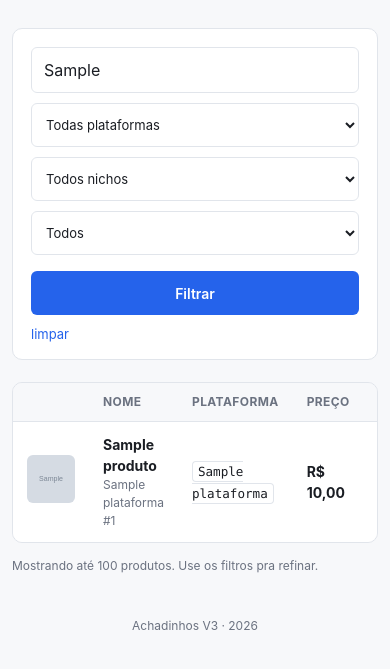
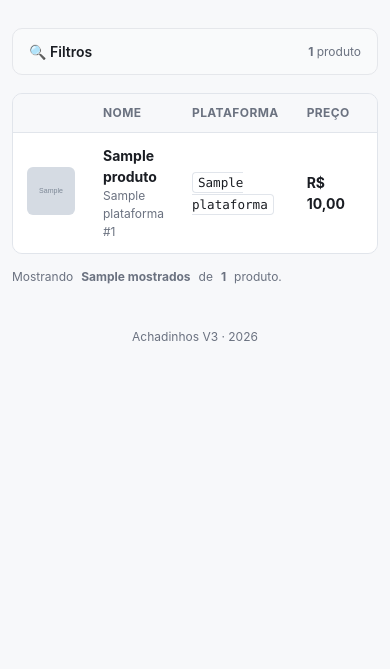
Before and after one commit to silviosvargas/achadinhosv3, a FastAPI app: template app/web/templates/produtos.html in a window 390 px wide. Shown: the part 118-787 px from the top of the page. Run offline with FastAPI, Linux system fonts and the light colour scheme; the template is opened without the code that fills it: most values are stand-ins (such as "Sample title", 1, 10 or a date in 2020); grey boxes marked "Sample" are stand-in pictures; parts of the project's set-up code (start-up, migrations or seed data) failed here and were passed over.

Commit message:
fix(produtos): 422 nos filtros + UI mais refinada
Bug: GET /produtos?busca=&plataforma=ml&nicho_id=1&bloqueado= retornava
422 "Input should be a valid integer, unable to parse string as an
integer" porque FastAPI declarava `bloqueado: int | None` e tentava
parsear string vazia ("") como int.

Fix: helper `_query_int(valor)` aceita string vazia/None/inválida →
None. Aplicado em `nicho_id`, `bloqueado` e novo `limite`.

UI mais refinada (`produtos.html`):

- Filtros agora num <details> colapsável; abre auto se houver filtro
  ativo. Reduz ruído visual quando ninguém quer filtrar.
- Layout em grid responsivo (auto-fit minmax(180px, 1fr)) com labels
  visíveis em cada campo.
- Contador no header: "Mostrando 50 de 230 produtos" + chip "ativos"
  quando algum filtro está aplicado.
- 2 filtros novos:
  - Link de afiliado: "Tem meli.la" / "Só fallback" — ajuda diagnosticar
    produtos cujo linkbuilder ML falhou (URL afiliada continua no
    `?matt_word=` em vez de meli.la/XXX).
  - Limite: 50/100/250/500 — antes era fixo em 100.
- Ícones de plataforma nos selects + opções completas (magalu,
  aliexpress que faltavam).
- Botão "Limpar filtros" só aparece se HÁ filtros.
- Empty state agora tem 2 variantes: "filtro sem resultado" (com link
  pra limpar) vs "catálogo vazio" (com sugestões pra popular).
- Rodapé com contagem real: "Mostrando X de N" + hint pra aumentar
  limite se houver mais resultados.

Co-Authored-By: Claude Opus 4.7 (1M context) <noreply@anthropic.com>

```diff
--- a/app/web/routes.py
+++ b/app/web/routes.py
@@ -1130,32 +1130,70 @@ async def criar_usuario_form(
 # Produtos
 # ============================================================
 
+def _query_int(valor: str | None) -> int | None:
+    """Converte query param string → int. Vazio/inválido → None.
+
+    Necessário pq FastAPI com `int | None` declarado direto explode 422
+    quando o form envia `?campo=` (string vazia). Pega como string e
+    parseia manualmente.
+    """
+    if valor is None:
+        return None
+    v = valor.strip()
+    if not v:
+        return None
+    try:
+        return int(v)
+    except (ValueError, TypeError):
+        return None
+
+
 @router.get("/produtos", response_class=HTMLResponse)
 async def lista_produtos(
     request: Request,
     user: Usuario = Depends(exigir_login),
     db: AsyncSession = Depends(get_db_async),
-    nicho_id: int | None = None,
+    nicho_id: str | None = None,        # parseado via _query_int (aceita "" do form)
     plataforma: str | None = None,
-    bloqueado: int | None = None,   # 1/0/None
+    bloqueado: str | None = None,       # "1" / "0" / "" / None
+    afiliado: str | None = None,        # "meli" (tem meli.la) / "fallback" / "" / None
     busca: str | None = None,
-):
+    limite: str | None = None,          # default 100, max 500
+):
+    nicho_id_int = _query_int(nicho_id)
+    bloqueado_int = _query_int(bloqueado)
+    limite_int = max(10, min(500, _query_int(limite) or 100))
+
     base = select(Produto).where(Produto.org_id == user.org_id)
 
     if plataforma:
         base = base.where(Produto.plataforma == plataforma)
-    if bloqueado == 1:
+    if bloqueado_int == 1:
         base = base.where(Produto.bloqueado.is_(True))
-    elif bloqueado == 0:
+    elif bloqueado_int == 0:
         base = base.where(Produto.bloqueado.is_(False))
     if busca:
         base = base.where(Produto.nome.ilike(f"%{busca}%"))
-    if nicho_id is not None:
-        subq = select(ProdutoNicho.produto_id).where(ProdutoNicho.nicho_id == nicho_id)
+    if nicho_id_int is not None:
+        subq = select(ProdutoNicho.produto_id).where(ProdutoNicho.nicho_id == nicho_id_int)
         base = base.where(Produto.id.in_(subq))
+    # Filtro "afiliado" — produtos COM meli.la salvo vs COM fallback `?matt_word=`
+    if afiliado == "meli":
+        base = base.where(Produto.url_afiliado.ilike("%meli.la/%"))
+    elif afiliado == "fallback":
+        base = base.where(
+            Produto.url_afiliado.is_not(None),
+            ~Produto.url_afiliado.ilike("%meli.la/%"),
+        )
+
+    # Contagem total (sem limit) pra UI mostrar "X de N"
+    from sqlalchemy import func as sa_func, select as sa_select
+    total_count = (await db.execute(
+        sa_select(sa_func.count()).select_from(base.subquery())
+    )).scalar_one()
 
     produtos = list((await db.execute(
-        base.order_by(Produto.atualizado_em.desc()).limit(100)
+        base.order_by(Produto.atualizado_em.desc()).limit(limite_int)
     )).scalars().all())
 
     # Nichos pra filtros do form
@@ -1177,6 +1215,14 @@ async def lista_produtos(
             if n:
                 nichos_por_prod.setdefault(pid, []).append(n)
 
+    # Detecta se ALGUM filtro está ativo (pra UI mostrar "limpar filtros")
+    filtros_ativos = any([
+        busca, plataforma,
+        nicho_id_int is not None,
+        bloqueado_int is not None,
+        afiliado,
+    ])
+
     return templates.TemplateResponse(
         request, "produtos.html",
         {
@@ -1184,10 +1230,15 @@ async def lista_produtos(
             "produtos": produtos,
             "nichos": nichos,
             "nichos_por_prod": nichos_por_prod,
-            "filtro_nicho_id": nicho_id,
-            "filtro_plataforma": plataforma,
-            "filtro_bloqueado": bloqueado,
+            "filtro_nicho_id": nicho_id_int,
+            "filtro_plataforma": plataforma or "",
+            "filtro_bloqueado": bloqueado_int,
+            "filtro_afiliado": afiliado or "",
             "filtro_busca": busca or "",
+            "filtro_limite": limite_int,
+            "filtros_ativos": filtros_ativos,
+            "total_count": int(total_count or 0),
+            "mostrados": len(produtos),
             "pode_criar": user.eh_admin,
         },
     )
--- a/app/web/templates/produtos.html
+++ b/app/web/templates/produtos.html
@@ -38,34 +38,99 @@
 <div class="alerta alerta-ok" style="margin-bottom:12px;">{{ _mensagem }}</div>
 {% endif %}
 
-<form method="get" action="/produtos" class="filtros-form">
-  <input type="text" name="busca" placeholder="Buscar nome..." value="{{ filtro_busca }}">
+<details class="filtros-card" {% if filtros_ativos %}open{% endif %}
+         style="margin:16px 0 18px; border:1px solid #e5e7eb; border-radius:10px;
+                background:#f9fafb;">
+  <summary style="cursor:pointer; padding:12px 16px; font-weight:600;
+                  display:flex; align-items:center; gap:10px;
+                  user-select:none;">
+    🔍 Filtros
+    {% if filtros_ativos %}
+      <span class="badge badge-azul" style="font-size:11px;">ativos</span>
+    {% endif %}
+    <span class="muted small" style="margin-left:auto; font-weight:400;">
+      {% if total_count > mostrados %}
+        Mostrando <strong>{{ mostrados }}</strong> de <strong>{{ total_count }}</strong> produtos
+      {% else %}
+        <strong>{{ total_count }}</strong> produto{{ 's' if total_count != 1 else '' }}
+      {% endif %}
+    </span>
+  </summary>
 
+  <form method="get" action="/produtos"
+        style="padding:4px 16px 16px; display:grid;
+               grid-template-columns:repeat(auto-fit, minmax(180px, 1fr));
+               gap:12px;">
+    <label style="grid-column: 1 / -1;">
+      <span class="muted small">Nome do produto</span>
+      <input type="text" name="busca" placeholder="ex: fone bluetooth"
+             value="{{ filtro_busca }}" autocomplete="off">
+    </label>
+
+    <label>
+      <span class="muted small">Plataforma</span>
       <select name="plataforma">
-    <option value="">Todas plataformas</option>
-    <option value="ml"     {% if filtro_plataforma == 'ml' %}selected{% endif %}>Mercado Livre</option>
-    <option value="shopee" {% if filtro_plataforma == 'shopee' %}selected{% endif %}>Shopee</option>
-    <option value="amazon" {% if filtro_plataforma == 'amazon' %}selected{% endif %}>Amazon</option>
+        <option value="">Todas</option>
+        <option value="ml"         {% if filtro_plataforma == 'ml' %}selected{% endif %}>🛒 Mercado Livre</option>
+        <option value="shopee"     {% if filtro_plataforma == 'shopee' %}selected{% endif %}>🛍️ Shopee</option>
+        <option value="amazon"     {% if filtro_plataforma == 'amazon' %}selected{% endif %}>📦 Amazon</option>
+        <option value="magalu"     {% if filtro_plataforma == 'magalu' %}selected{% endif %}>🌟 Magalu</option>
+        <option value="aliexpress" {% if filtro_plataforma == 'aliexpress' %}selected{% endif %}>🌏 AliExpress</option>
       </select>
+    </label>
 
+    <label>
+      <span class="muted small">Nicho</span>
       <select name="nicho_id">
-    <option value="">Todos nichos</option>
+        <option value="">Todos</option>
         {% for n in nichos %}
           <option value="{{ n.id }}" {% if filtro_nicho_id == n.id %}selected{% endif %}>
             {{ n.icone or '' }} {{ n.label }}
           </option>
         {% endfor %}
       </select>
+    </label>
 
+    <label>
+      <span class="muted small">Status</span>
       <select name="bloqueado">
         <option value="">Todos</option>
-    <option value="0" {% if filtro_bloqueado == 0 %}selected{% endif %}>Não bloqueados</option>
-    <option value="1" {% if filtro_bloqueado == 1 %}selected{% endif %}>Bloqueados</option>
+        <option value="0" {% if filtro_bloqueado == 0 %}selected{% endif %}>✅ Ativos</option>
+        <option value="1" {% if filtro_bloqueado == 1 %}selected{% endif %}>🚫 Bloqueados</option>
       </select>
+    </label>
 
-  <button type="submit" class="btn btn-primario">Filtrar</button>
-  <a href="/produtos" class="btn-link">limpar</a>
+    <label>
+      <span class="muted small">Link de afiliado</span>
+      <select name="afiliado">
+        <option value="">Qualquer</option>
+        <option value="meli"     {% if filtro_afiliado == 'meli' %}selected{% endif %}>🔗 Tem meli.la</option>
+        <option value="fallback" {% if filtro_afiliado == 'fallback' %}selected{% endif %}>⚠️ Só fallback</option>
+      </select>
+    </label>
+
+    <label>
+      <span class="muted small">Limite</span>
+      <select name="limite">
+        <option value="50"  {% if filtro_limite == 50 %}selected{% endif %}>50</option>
+        <option value="100" {% if filtro_limite == 100 %}selected{% endif %}>100</option>
+        <option value="250" {% if filtro_limite == 250 %}selected{% endif %}>250</option>
+        <option value="500" {% if filtro_limite == 500 %}selected{% endif %}>500</option>
+      </select>
+    </label>
+
+    <div style="grid-column: 1 / -1; display:flex; gap:10px;
+                justify-content:flex-end; flex-wrap:wrap; margin-top:4px;">
+      {% if filtros_ativos %}
+      <a href="/produtos" class="btn"
+         style="background:white; border:1px solid #d1d5db; color:#374151;">
+        ✕ Limpar filtros
+      </a>
+      {% endif %}
+      <button type="submit" class="btn btn-primario">Aplicar filtros</button>
+    </div>
   </form>
+</details>
 
 {% if produtos %}
 <table class="tabela">
@@ -153,17 +218,26 @@
     {% endfor %}
   </tbody>
 </table>
-<p class="muted small" style="margin-top:14px;">
-  Mostrando até 100 produtos. Use os filtros pra refinar.
+<p class="muted small" style="margin-top:14px; display:flex; gap:8px; align-items:center;">
+  Mostrando <strong>{{ mostrados }}</strong> de <strong>{{ total_count }}</strong> produto{{ 's' if total_count != 1 else '' }}.
+  {% if total_count > mostrados %}
+    <span>Aumente o <em>limite</em> nos filtros ou refine a busca pra ver mais.</span>
+  {% endif %}
 </p>
 {% else %}
-<div class="vazio">
-  <p>Nenhum produto encontrado.</p>
+<div class="vazio" style="text-align:center; padding:32px 16px; border:1px dashed #e5e7eb; border-radius:10px;">
+  {% if filtros_ativos %}
+    <p style="font-size:18px;">🔍 Nenhum produto bate com esses filtros.</p>
+    <p class="muted">Ajuste ou <a href="/produtos">limpe os filtros</a> pra ver todo o catálogo.</p>
+  {% else %}
+    <p style="font-size:18px;">📦 Catálogo vazio.</p>
     {% if pode_criar %}
     <p class="muted">
       Use <a href="/produtos/import-csv">importar CSV</a> pra alimentar o catálogo,
-    ou <a href="/produtos/novo">adicione um produto manualmente</a>.
+      <a href="/produtos/novo">adicione um produto manualmente</a>,
+      ou rode uma <a href="/buscas">busca</a> pra popular automaticamente.
     </p>
+    {% endif %}
   {% endif %}
 </div>
 {% endif %}
```
Lines whose indentation alone changed are shown as unchanged.
